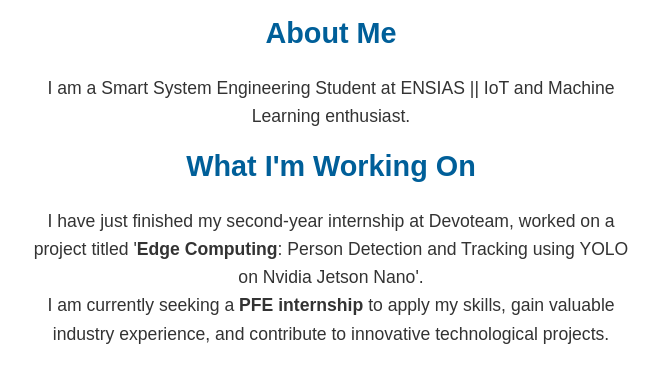
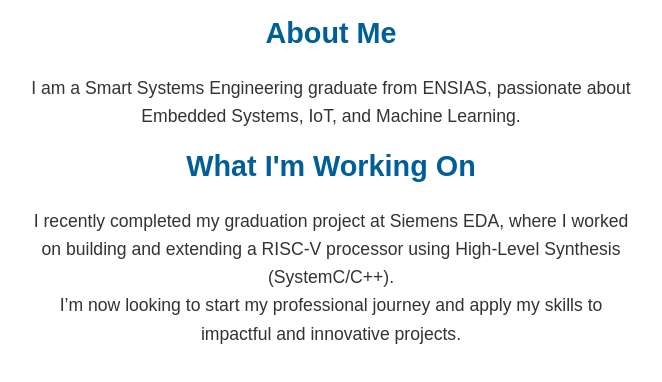
Before and after one commit to Walid-Belkacem/mywebsite, a plain HTML site: page index.html in a window 1280 px wide. Shown: the part 68-450 px from the top of the page, without its empty margins (309-971 px from the left). Drawn offline with Linux system fonts and the light colour scheme.

Commit message:
Update index.html
talked about Siemens PFE

```diff
--- a/index.html
+++ b/index.html
@@ -42,13 +42,13 @@
 
             <h2>About Me</h2>
             <p>
-                I am a Smart System Engineering Student at ENSIAS || IoT and Machine Learning enthusiast.
+                  I am a Smart Systems Engineering graduate from ENSIAS, passionate about Embedded Systems, IoT, and Machine Learning.
             </p>
 
             <h2>What I'm Working On</h2>
             <p>
-                I have just finished my second-year internship at Devoteam, worked on a project titled '<strong>Edge Computing</strong>: Person Detection and Tracking using YOLO on Nvidia Jetson Nano'. <br>
-                I am currently seeking a <strong>PFE internship</strong> to apply my skills, gain valuable industry experience, and contribute to innovative technological projects.
+                I recently completed my graduation project at Siemens EDA, where I worked on building and extending a RISC-V processor using High-Level Synthesis (SystemC/C++).<br>
+                I’m now looking to start my professional journey and apply my skills to impactful and innovative projects.
             </p>
         </div>
     </body>
```
